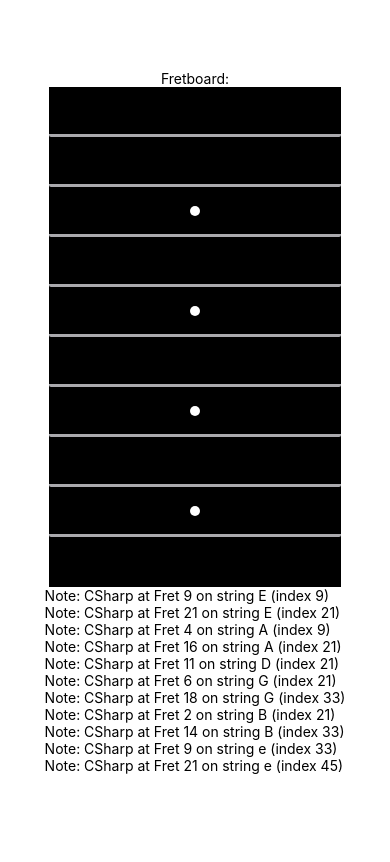
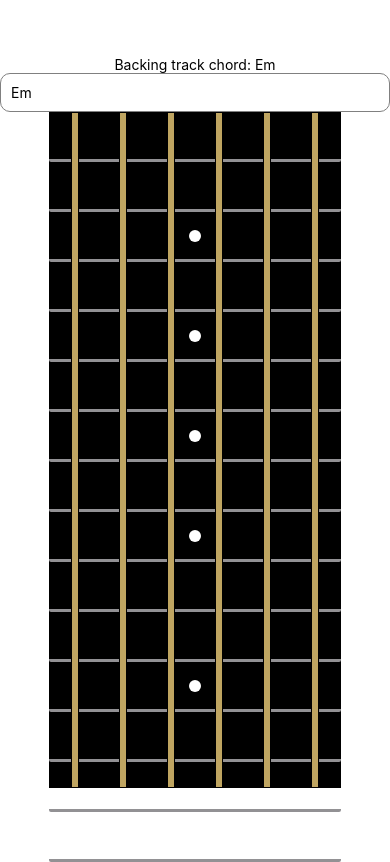
Before and after one commit to jacehalvorson/melody_spark, a React Native app: screen / in a window 390 px wide. Built offline with nearby package versions, Linux system fonts and the light colour scheme.

Commit message:
Strings overlayed on fretboard

```diff
--- a/App.js
+++ b/App.js
@@ -1,17 +1,24 @@
 import { StatusBar } from 'expo-status-bar';
-import { StyleSheet, Text, View } from 'react-native';
+import React from 'react';
+import { StyleSheet, Text, TextInput, View } from 'react-native';
 import Guitar from './src/components/guitar';
 import { GuitarString, Note } from './src/music';
 
 export default function App() {
+  const [ chord, setChord ] = React.useState( 'Em' );
   const note = new Note( GuitarString.D, 7 );
 
   return (
     <View style={styles.container}>
-      <Text>Fretboard:</Text>
+      <Text>Backing track chord: {chord}</Text>
+      <TextInput
+        style={styles.input}
+        placeholder='Em'
+        maxLength='2'
+        onChangeText={ ( value ) => setChord( value ) } />
       <Guitar />
       <Text>
-        {note.getScaleDegreeNotes( 3 ).map( note => note.toString() ).join( '\n' )}
+        {/* {note.getChordNotes( [1, 3, 5] ).map( note => note.toString() ).join( '\n' )} */}
       </Text>
     </View>
   );
@@ -24,4 +31,12 @@ const styles = StyleSheet.create({
     alignItems: 'center',
     justifyContent: 'center',
   },
+
+  input: {
+    borderColor: "gray",
+    width: "100%",
+    borderWidth: 1,
+    borderRadius: 10,
+    padding: 10,
+  },
 });
--- a/src/components/guitar.tsx
+++ b/src/components/guitar.tsx
@@ -1,5 +1,4 @@
 import { StyleSheet, View, Text } from 'react-native';
-import { GuitarString, Note } from '../music';
 
 const styles = StyleSheet.create({
    guitar: {
@@ -9,15 +8,15 @@ const styles = StyleSheet.create({
       justifyContent: 'flex-start',
 
       width: '75%',
-      height: 500,
+      height: '80%',
       backgroundColor: '#000000',
    },
 
    fret: {
       width: '100%',
-      height: '10%',
+      height: 50,
       borderBottomWidth: 3,
-      borderColor: '#aaa9ad',
+      borderColor: '#929194',
       borderRadius: 2,
 
       display: 'flex',
@@ -26,10 +25,22 @@ const styles = StyleSheet.create({
    },
 
    dot: {
-      width: 10,
-      height: 10,
-      borderRadius: 5,
+      width: 12,
+      height: 12,
+      borderRadius: 6,
       backgroundColor: '#ffffff',
+   },
+
+   stringWrapper: {
+      position: 'absolute',
+      flex: 1,
+
+      display: 'flex',
+      flexDirection: 'row',
+      alignItems: 'center',
+      justifyContent: 'space-between',
+      width: '85%',
+      height: '100%',
    },
 });
 
@@ -37,7 +48,10 @@ function String( props: { width: number } ) {
    let stringStyles = {
       width: props.width,
       height: '100%',
-      backgroundColor: ( props.width > 7 ) ? '#e1c16e' : '#aaa9ad',
+      backgroundColor: ( props.width > 3 ) ? '#bfa561' : '#aaa9ad',
+
+      borderWidth: 1,
+      borderColor: '#000000',
    }
 
    return (
@@ -67,19 +81,21 @@ function Dot( ) {
 export default function Guitar( ) {
    return (
       <View style={styles.guitar}>
-         {
-            [1, 2, 3, 4, 5, 6, 7, 8, 9].map( ( index ) => {
+         {/* Fretboard */}
+         {[1, 2, 3, 4, 5, 6, 7, 8, 9, 10, 11, 12, 13, 14, 15].map( ( fret ) => {
+            return (
+               <Fret index={fret} />
+            );
+         })}
+
+         {/* Strings */}
+         <View style={styles.stringWrapper}>
+            {[1, 2, 3, 4, 5, 6].map( ( stringNumber ) => {
                return (
-                  <Fret index={index} />
-               );
-            })
-         }
-         {/* <String width={13} />
-         <String width={11} />
-         <String width={9} />
-         <String width={5} />
-         <String width={4} />
-         <String width={3} /> */}
+                  <String width={ 8 } />
+               )
+            })}
+         </View>
       </View>
    );
 }
--- a/src/music.ts
+++ b/src/music.ts
@@ -136,6 +136,10 @@ export class Note {
       return this.symbol;
    }
 
+   public toString( ): string {
+      return `Note: ${NoteSymbol[ this.symbol ]} at Fret ${this.fret} on string ${GuitarString[this.string]} (index ${this.index})`;
+   }
+
    // Returns a list of notes that are a given scale degree of this note.
    // Ex. The 5th of an open E string is a B, so this would return a list
    // of every B on the fretboard.
@@ -168,8 +172,17 @@ export class Note {
       return scaleDegreeNotes;
    }
 
-   public toString( ): string {
-      return `Note: ${NoteSymbol[ this.symbol ]} at Fret ${this.fret} on string ${GuitarString[this.string]} (index ${this.index})`;
+   // Returns a list of notes that are a given chord of this note.
+   // Ex. An E major chord (scale degrees 1, 3, and 5) finds all
+   // E, G#, and B notes on the fretboard.
+   public getChordNotes( chord: number[] ): Note[] {
+      let chordNotes: Note[] = [];
+
+      chord.forEach( scaleDegree => {
+         chordNotes = chordNotes.concat( this.getScaleDegreeNotes( scaleDegree ) );
+      });
+
+      return chordNotes;
    }
 
    private string: GuitarString;
```
